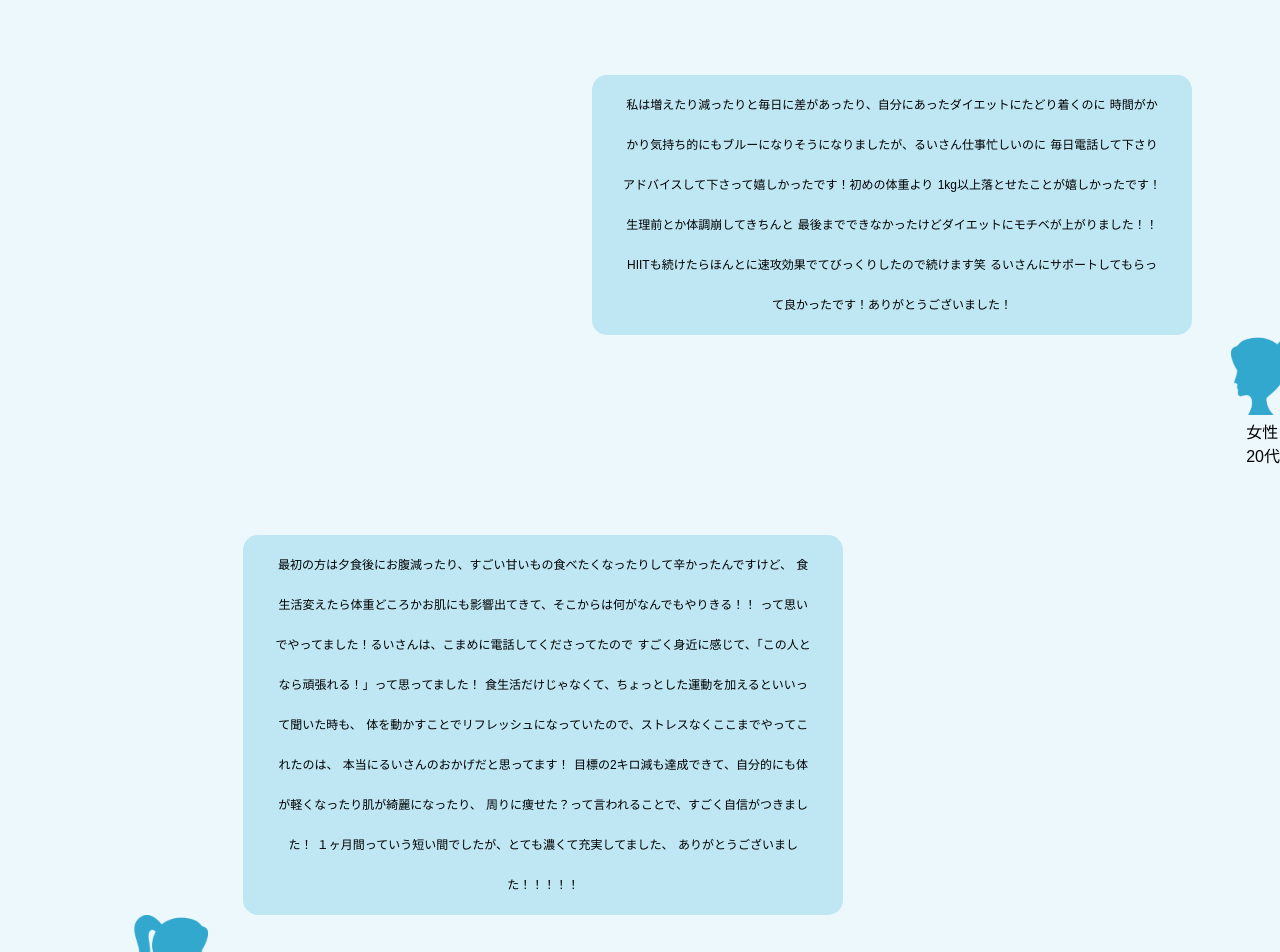
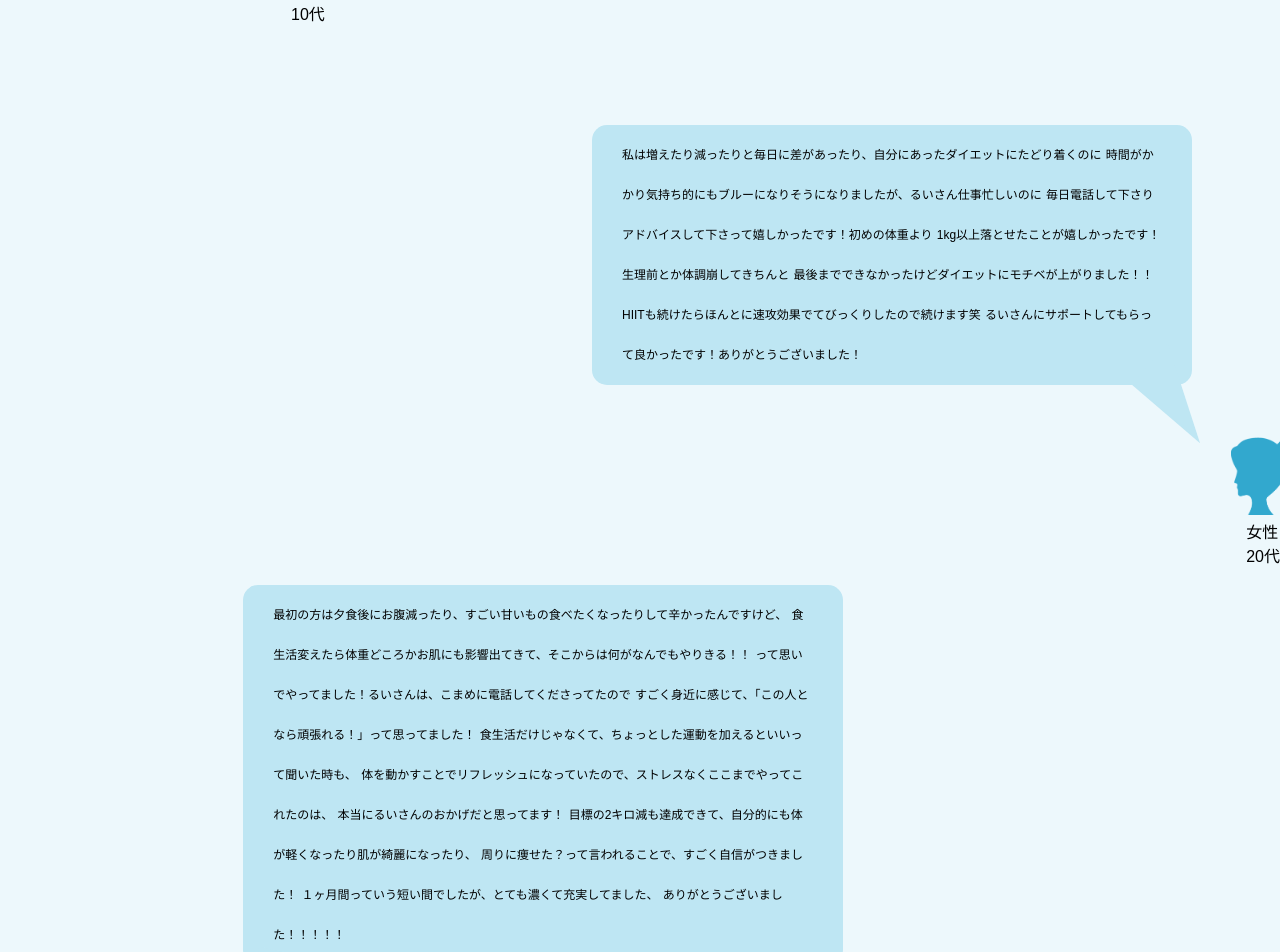
Before and after one commit to reiji-0720/EnGii-HP-recreate, a Nuxt app: page /sevice/support in a window 1280 px wide. Shown: the part 3240-4192 px from the top of the page. Built offline with nearby package versions, Linux system fonts and the light colour scheme.

Commit message:
Update support.vue

```diff
--- a/pages/sevice/support.vue
+++ b/pages/sevice/support.vue
@@ -94,7 +94,7 @@
             <div class="borderSupport"></div>
             <div class="review-main">
               <div class="reviewChatWrapper rcwTop">
-                <div class="reviewChatBox">
+                <div class="reviewChatBoxLeft">
                   <p>
                     １人でやってても、このくらいならいいか。とか、今日はいいやってなってしまってたのが、
                     るいさんが管理してくださってたおかげで、意識が変わって、ちゃんと目標持って
@@ -118,7 +118,7 @@
                 </div>
               </div>
               <div class="reviewChatWrapper rcwMiddle rcwRight">
-                <div class="reviewChatBox">
+                <div class="reviewChatBoxRight">
                   <p>
                     私は増えたり減ったりと毎日に差があったり、自分にあったダイエットにたどり着くのに
                     時間がかかり気持ち的にもブルーになりそうになりましたが、るいさん仕事忙しいのに
@@ -136,7 +136,7 @@
                 </div>
               </div>
               <div class="reviewChatWrapper rcwBottom">
-                <div class="reviewChatBox">
+                <div class="reviewChatBoxLeft">
                   <p>
                     最初の方は夕食後にお腹減ったり、すごい甘いもの食べたくなったりして辛かったんですけど、
                     食生活変えたら体重どころかお肌にも影響出てきて、そこからは何がなんでもやりきる！！
@@ -192,13 +192,13 @@
             <div class="borderSupport"></div>
             <div class="review-main">
               <div class="reviewChatWrapper rcw_es_top rcwRight">
-                <div class="reviewChatBox"></div>
+                <div class="reviewChatBoxRight"></div>
                 <div class="customerRight">
                   <img src="~/assets/サポート　アイコン　 女性.png">
                 </div>
               </div>
               <div class="reviewChatWrapper rcw_es_bottom">
-                <div class="reviewChatBox"></div>
+                <div class="reviewChatBoxLeft"></div>
                 <div class="customerLeft">
                   <img src="~/assets/サポート　アイコン　 男性.png">
                 </div>
@@ -477,22 +477,52 @@ components: {
 
 
 /*    Chatの装飾     */
-.reviewChatBox{
+.reviewChatBoxLeft,
+.reviewChatBoxRight{
   width: 600px;
   line-height: 40px;
   font-size:12px;
   background-color: #BEE6F3;
   border-radius: 15px;
   padding: 10px 30px;
+  position:relative;
+  text-align: left;
+
+}
+.reviewChatBoxLeft:after{
+  content: "";
+  position: absolute;
+  width: 0;
+  height: 0;
+  left: -7px;
+  bottom: -68px;
+  border-style: solid;
+  z-index: 10;
+  border-color: transparent transparent transparent #BEE6F3;
+  border-width: 77px 0px 28px 47px;
+  transform: rotate(223deg);
 }
 
+.reviewChatBoxRight:after{
+  content: "";
+  position: absolute;
+  width: 0;
+  height: 0;
+  right: 7px;
+  bottom: -68px;
+  border-style: solid;
+  z-index: 10;
+  border-color: transparent transparent transparent #BEE6F3;
+  border-width: 77px 0px 28px 47px;
+  transform: rotate(162deg);
+}
 /* (rcwTop)reviwChatBox Top */
 
 .rcwTop {
   margin-left: 20%;
   margin-bottom: 100px;
 }
-.rcwTop .reviewChatBox{
+.rcwTop .reviewChatBoxLeft{
   margin-left: 10%;
 }
 
@@ -506,7 +536,7 @@ components: {
 .rcwMiddle{
   margin-left: 40%;
 }
-.rcwMiddle .reviewChatBox{
+.rcwMiddle .reviewChatBoxRight{
   margin-left: 10%;
 }
 
@@ -525,12 +555,13 @@ components: {
   margin-left: 10%;
   margin-bottom: 100px;
 }
-.rcwBottom .reviewChatBox{
+.rcwBottom .reviewChatBoxLeft{
   margin-left: 10%;
 }
 /*    customer 画像    */
 .customerRight img,
 .customerLeft img{
+  margin-top:50px;
   width: 80px;
   height:80px;
 }
@@ -582,11 +613,11 @@ components: {
   margin-left:25%;
   margin-bottom:200px;
 }
-.rcw_es_top .reviewChatBox{
+.rcw_es_top .reviewChatBoxRight{
   height:200px;
   margin-left:90px;
 }
-.rcw_es_bottom .reviewChatBox{
+.rcw_es_bottom .reviewChatBoxLeft{
   height:200px;
   margin-left:120px;
 }
```
